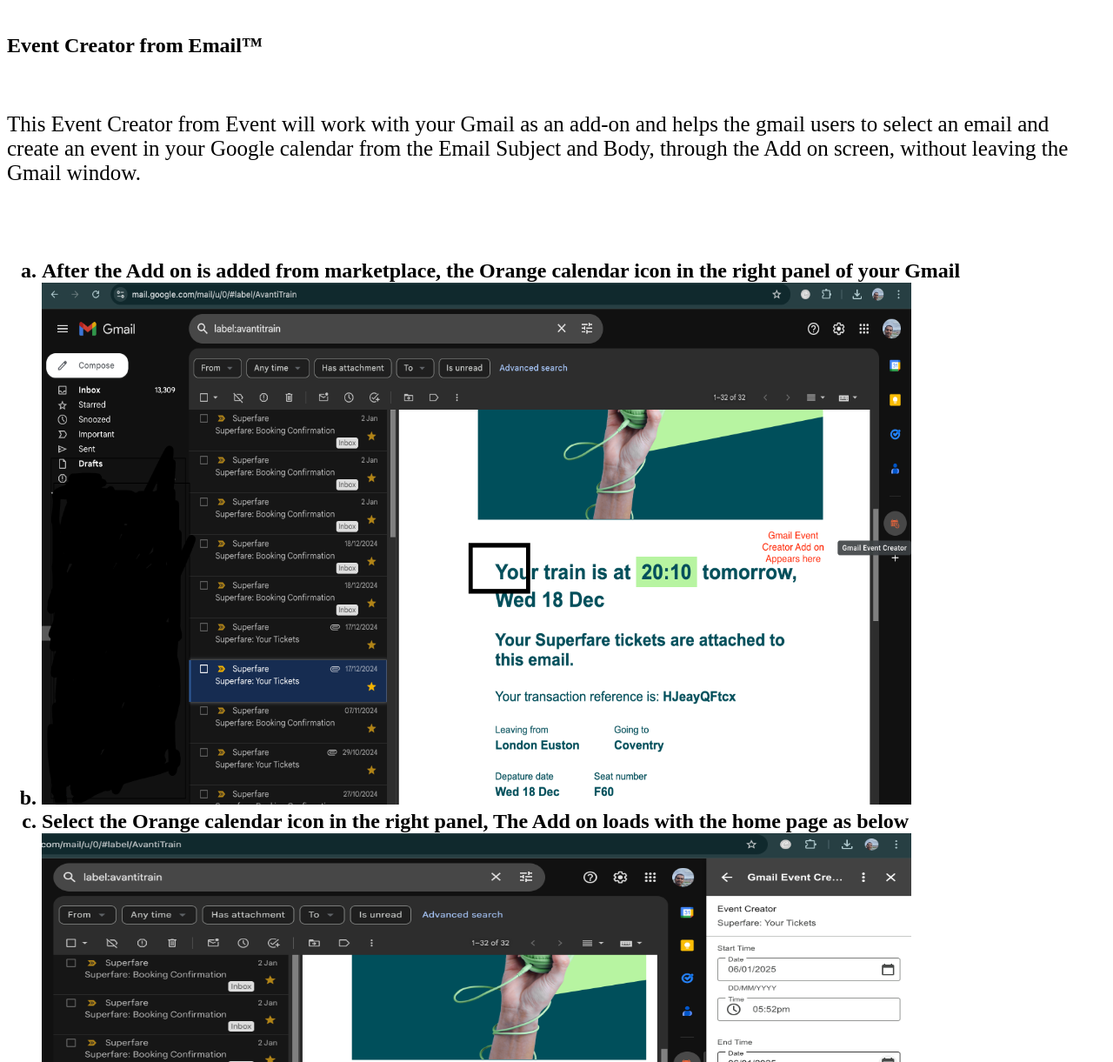
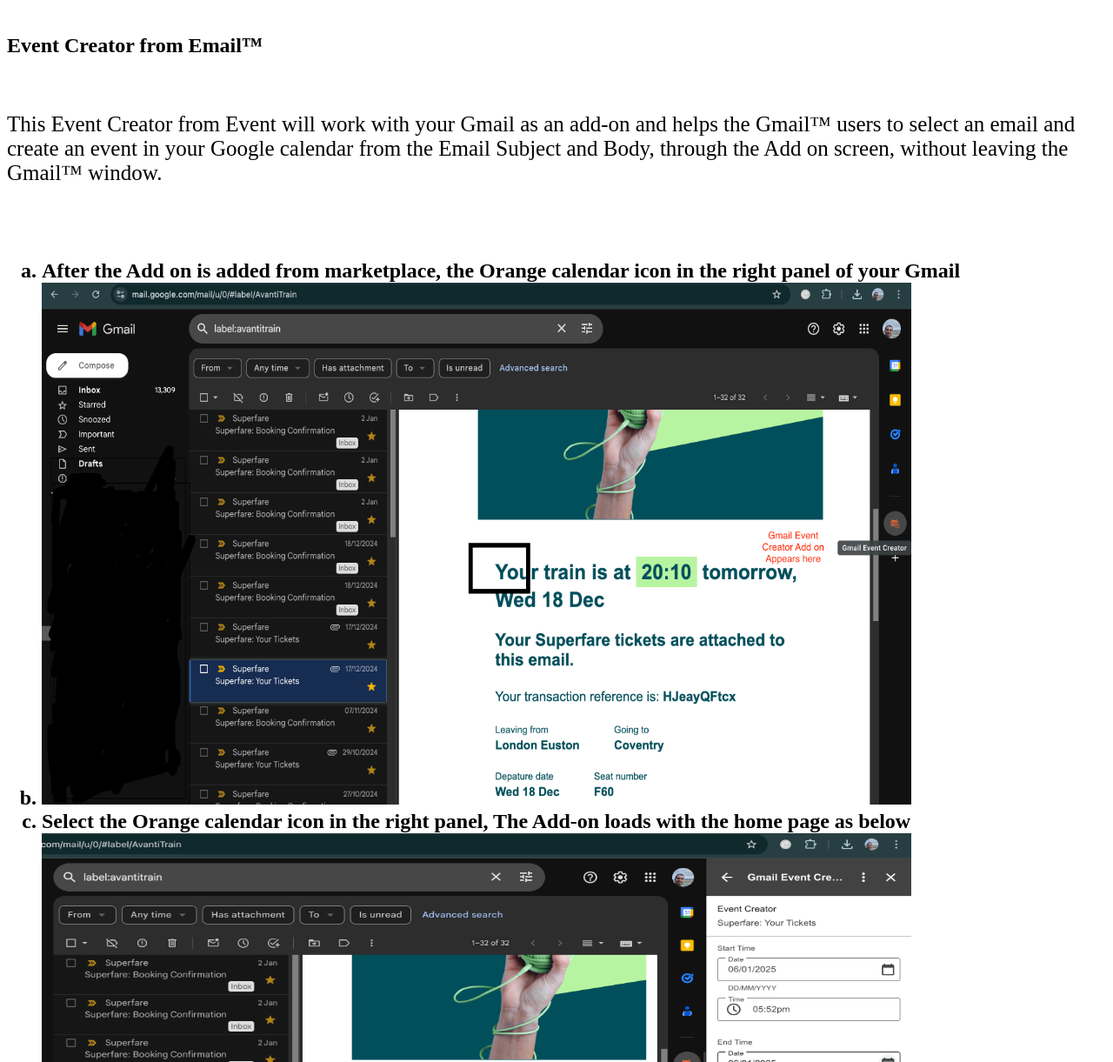
Before and after one commit to Y2KPRABU/Y2KPRABU, a plain HTML site: page index.html in a window 1280 px wide. Shown: the part 79-1300 px from the top of the page at 87% size. Drawn offline with Linux system fonts and the light colour scheme.

Commit message:
Update index.html

```diff
--- a/index.html
+++ b/index.html
@@ -8,14 +8,14 @@
     <br/>
   <h2>Event Creator from Email™</h2>
     <br/>
-<p style='font-size:25px' >This Event Creator from Event will work with your Gmail as an add-on and helps the gmail users to select an email and create an event in your Google calendar from the Email Subject and Body,
-  through the Add on screen, without leaving the Gmail window.</p>
+<p style='font-size:25px' >This Event Creator from Event will work with your Gmail as an add-on and helps the Gmail™ users to select an email and create an event in your Google calendar from the Email Subject and Body,
+  through the Add on screen, without leaving the Gmail™ window.</p>
   <br/><br/>
   <h2 How to use it</h2>
      <OL type='a'>
     <LI>After the Add on is added from marketplace, the Orange calendar icon in the right panel of your Gmail <br/>  </LI>
     <LI>  <img src="./beforeaddonclick.png" alt="Home Page Before Add on Selection" width="1000" height="600"></img></LI>
-    <LI>Select the Orange calendar icon in the right panel, The Add on loads with the home page as below </LI>
+    <LI>Select the Orange calendar icon in the right panel, The Add-on loads with the home page as below </LI>
     <LI><img src="./afteraddonclick.png" alt="Home Page After Add on Selection" width="1000" height="600"></img></LI>
     <LI>Select any email in the email panel on the left</LI>
     <LI>you will see that the add-on view refreshes with the Subject of the email title</LI>
@@ -23,7 +23,7 @@
     <LI><img src="./MailSelectedShowingEventCreationCard.png" alt="Home Page After Add on Selection" width="1000" height="600"></img></LI>
     <LI>Select the Appropriate Date and Time of the Event
     <LI></LI>Click on Convert to Event.</LI>
-    <LI>Thats it !!!.. within 2 seconds, the event is created in your calendar now, without leaving the Gmail window.</LI>
+    <LI>Thats it !!!.. within 2 seconds, the event is created in your calendar now, without leaving the Gmail™ window.</LI>
     </OL>
     Hope you love this add on.
     thanks
```
